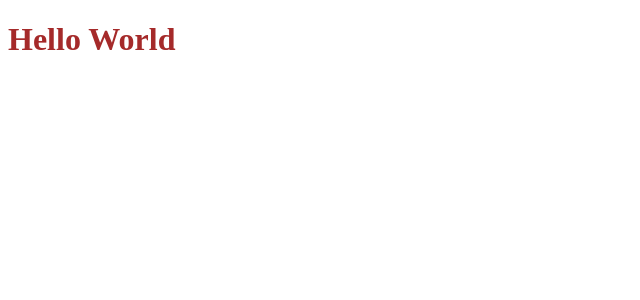
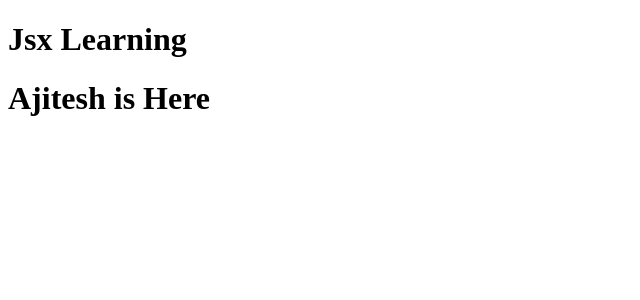
Before and after one commit to ajitesh01/React, a React (Vite) app: page / in a window 1280 px wide. Shown: the top 300 px of the page, without its empty margins (0-640 px from the left). Built offline with nearby package versions, Linux system fonts and the light colour scheme.

Commit message:
Jsx learning

```diff
--- a/App.js
+++ b/App.js
@@ -1,7 +1,15 @@
 import React from "react";
 import  ReactDOM  from "react-dom/client";
-const heading =React.createElement("h1",{id:"Head"},"Hello World");
+/*const heading =React.createElement("h1",{id:"heading"},"Hello World");
 console.log(heading);
 const root = ReactDOM.createRoot(document.getElementById("root"));
 console.log(root);
-root.render(heading);
+root.render(heading);*/
+
+//JSX Element=>Parcel=>Babel
+//JSX->React.CreateElemt=>ReactElement-JS Object=>HtmlElemnt()
+const jsxheading =<h1 id="heading"> Jsx Learning </h1>
+const root=ReactDOM.createRoot(document.getElementById("root"));
+console.log(jsxheading);
+root.render(jsxheading);
+//heading & jsxHeading is same thing , check console output
--- a/index.html
+++ b/index.html
@@ -10,8 +10,9 @@
 <body>
 
     <div id="root"> </div>
+    <h1 id="heading">Ajitesh is Here</h1>
+    <script type="module" src="./App.js">
 
-    <script type="module" src="./App.js">
     </script>
 
 </body>
```
Also changed, not shown: 1 other file (tests, documents, lock files or other folders).
